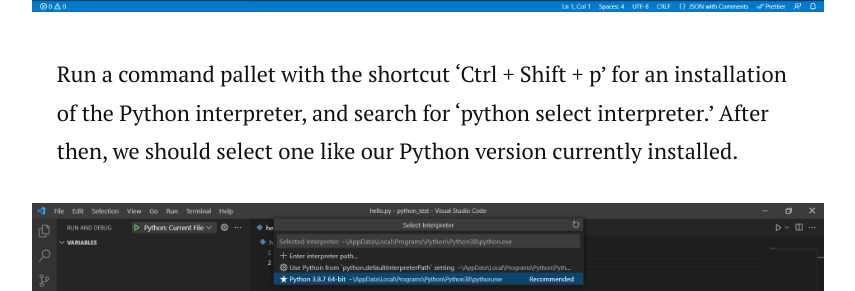
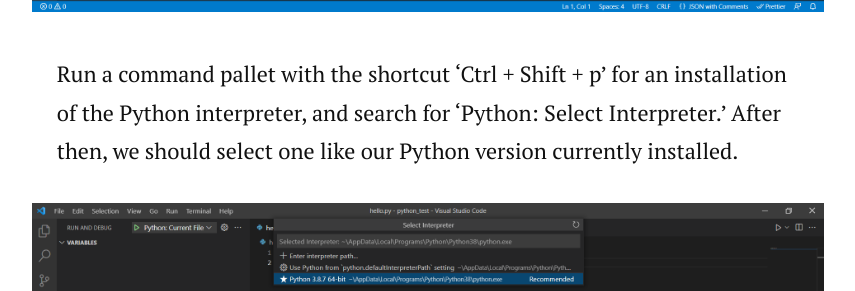
Before and after one commit to Eunji-Elly-Lee/eunji-elly-lee.github.io, a Jekyll site: the page built from _posts/2022-02-16-python-basics.markdown, in a window 1280 px wide and 900 px high, scrolled down 5078 px. Shown: the part 201-492 px from the top of the window, without its empty margins (212-1067 px from the left). Built offline with Jekyll 4.4.1, drawn with Linux system fonts in a browser that asks for light colours; nearby versions of some CDN libraries; comment, search, counter and statistics services are not loaded.

```diff
--- a/_posts/2022-02-16-python-basics.markdown
+++ b/_posts/2022-02-16-python-basics.markdown
@@ -58,7 +58,7 @@ In the Debug section, we can see a link 'create a launch.json file.' Click the l
 <img src="/assets/img/python_img/python_launch_file.png" width="80%">
 </div>
 
-Run a command pallet with the shortcut 'Ctrl + Shift + p' for an installation of the Python interpreter, and search for 'python select interpreter.' After then, we should select one like our Python version currently installed.
+Run a command pallet with the shortcut 'Ctrl + Shift + p' for an installation of the Python interpreter, and search for 'Python: Select Interpreter.' After then, we should select one like our Python version currently installed.
 
 <div style="text-align:center">
 <img src="/assets/img/python_img/python_interpreter.png" width="80%">
```
